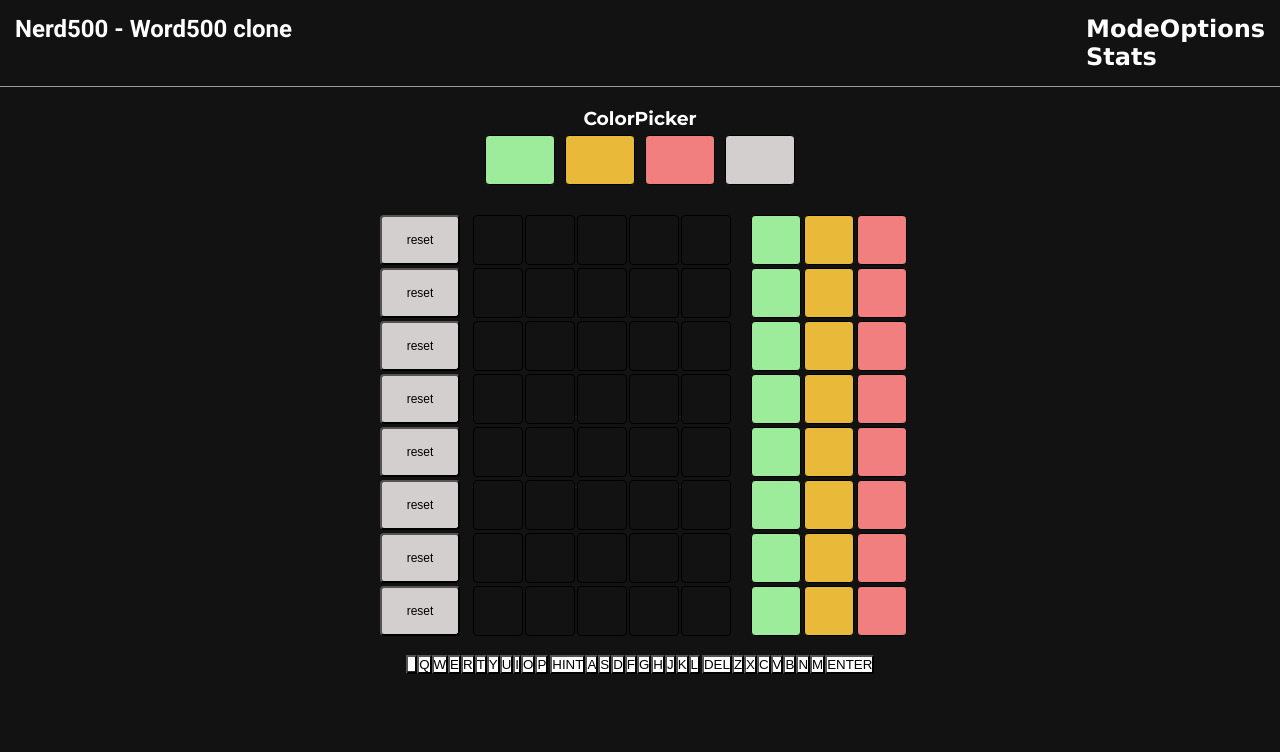
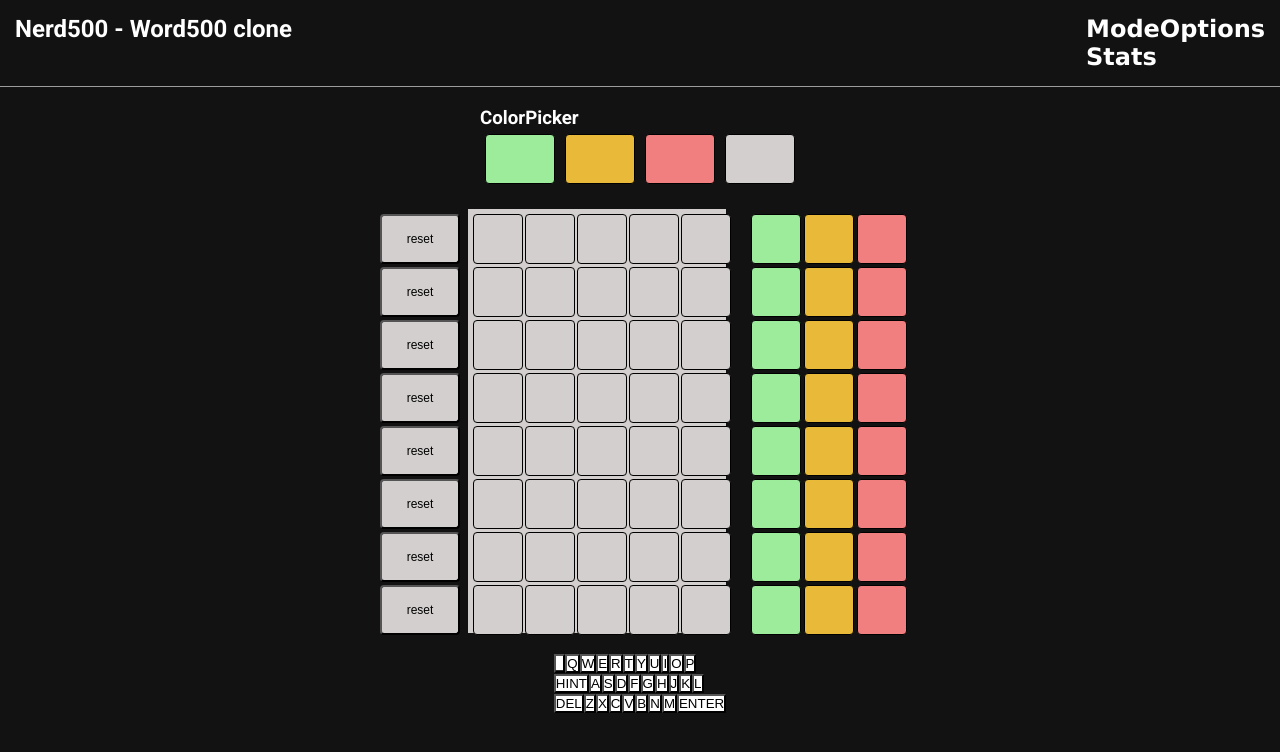
Before and after one commit to trialnerr/Nerd500-word500clone, a React app: page / in a window 1280 px wide. Shown: the top 752 px of the page. Built offline with nearby package versions, Linux system fonts and the light colour scheme.

Commit message:
Styles not showing. commented out keyboardcontainer styles

```diff
--- a/client/scss/game.scss
+++ b/client/scss/game.scss
@@ -33,7 +33,7 @@ body {
   margin-bottom: -2px;
   margin-right: -2px;
   font-size: 30px;
-  // background-color: #d4cfcf;
+  background-color: #d4cfcf;
   color: black;
   border-radius: 4px;
 }
@@ -42,6 +42,7 @@ body {
   display: grid;
   grid-template-columns: repeat(5, 50px);
   gap: 2px;
+  background-color: #d4cfcf;;
 }
 
 .boardContainer {
@@ -87,13 +88,13 @@ body {
   justify-content: center;
 }
 
-#keyboardContainer {
-  display: flex;
-  flex-wrap: wrap;
-  width: 500px;
-  gap: 2px;
-  justify-content: center;
-}
+// #keyboardContainer {
+//   display: flex;
+//   flex-wrap: wrap;
+//   width: 500px;
+//   gap: 2px;
+//   justify-content: center;
+// }
 
 .keyboardButton {
   padding: 15px;
@@ -152,12 +153,6 @@ body {
   font-family: 'Roboto', sans-serif;
 }
 
-h3 {
-  text-align: center;
-  font-family: 'Montserrat', sans-serif;
-}
-
-
 
 @media (max-width: 768px) {
   .navBar {
```
